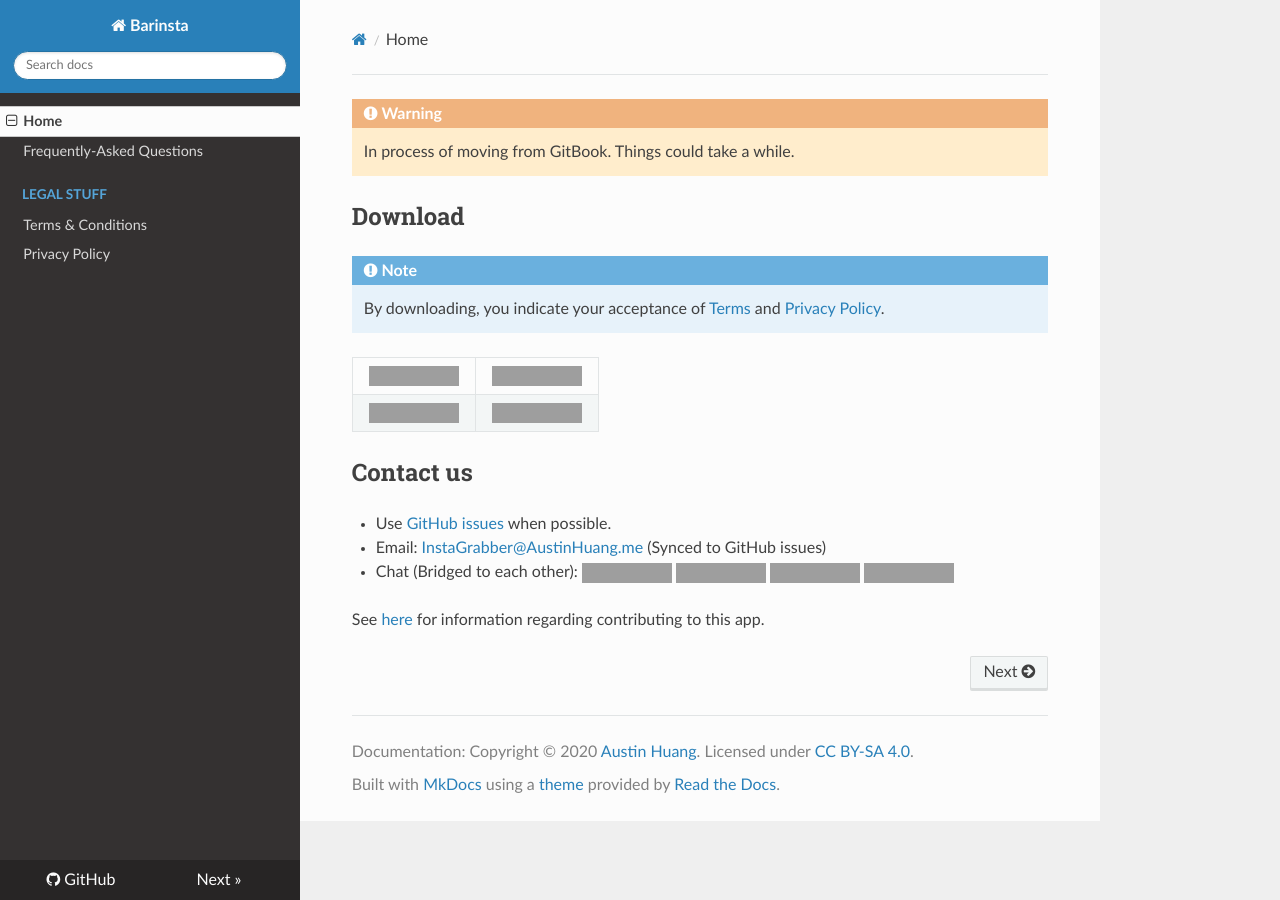
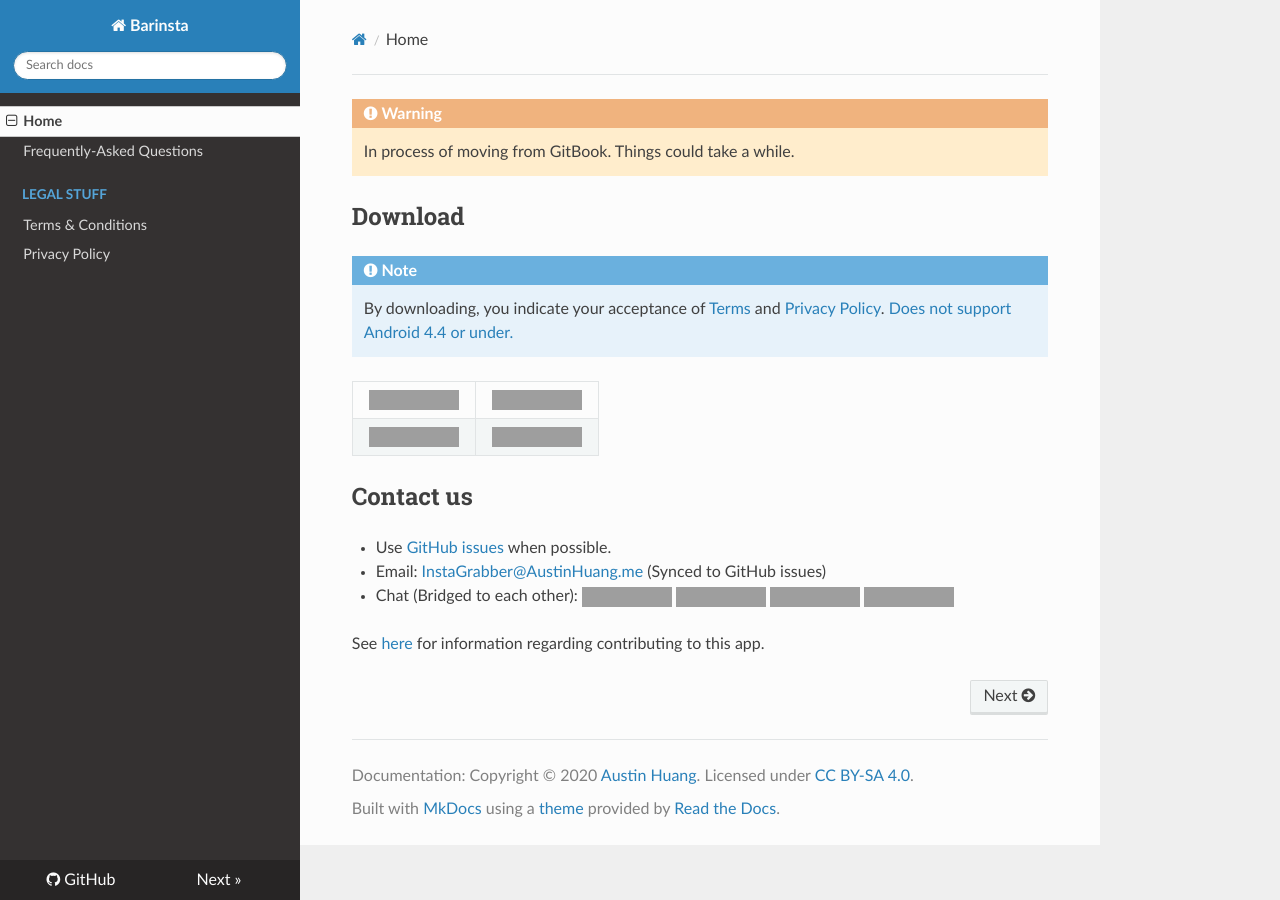
Before and after one commit to austinhuang0131/barinsta-docs, an MkDocs documentation site: the page built from docs/index.md, in a window 1280 px wide, cut to the strip 0-900 px from the top of the page. Built offline with MkDocs 1.6.1, drawn with Linux system fonts in a browser that asks for light colours; nearby versions of some CDN libraries; grey boxes are pictures that could not be loaded.

Commit message:
Update index.md

```diff
--- a/docs/index.md
+++ b/docs/index.md
@@ -4,7 +4,7 @@
 ## Download
 
 !!! Note
-    By downloading, you indicate your acceptance of [Terms](./tos) and [Privacy Policy](./privacy).
+    By downloading, you indicate your acceptance of [Terms](./tos) and [Privacy Policy](./privacy). [Does not support Android 4.4 or under.](./faq#device-compatibility)
 
 | ![F-Droid](https://img.shields.io/f-droid/v/me.austinhuang.instagrabber.svg) | ![GitHub](https://img.shields.io/github/release/austinhuang0131/barinsta.svg?logo=github) |
 | :---: | :---: |
```
